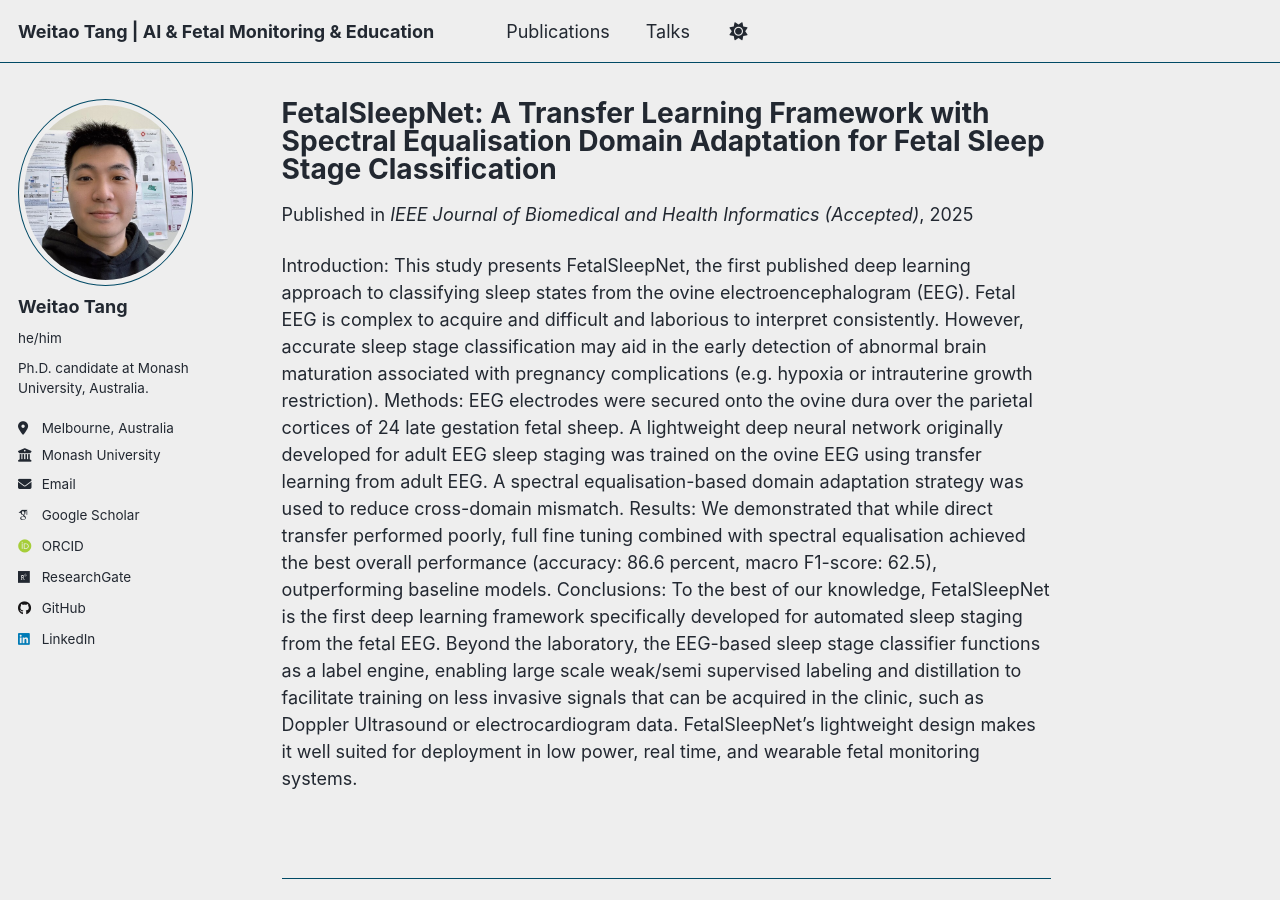
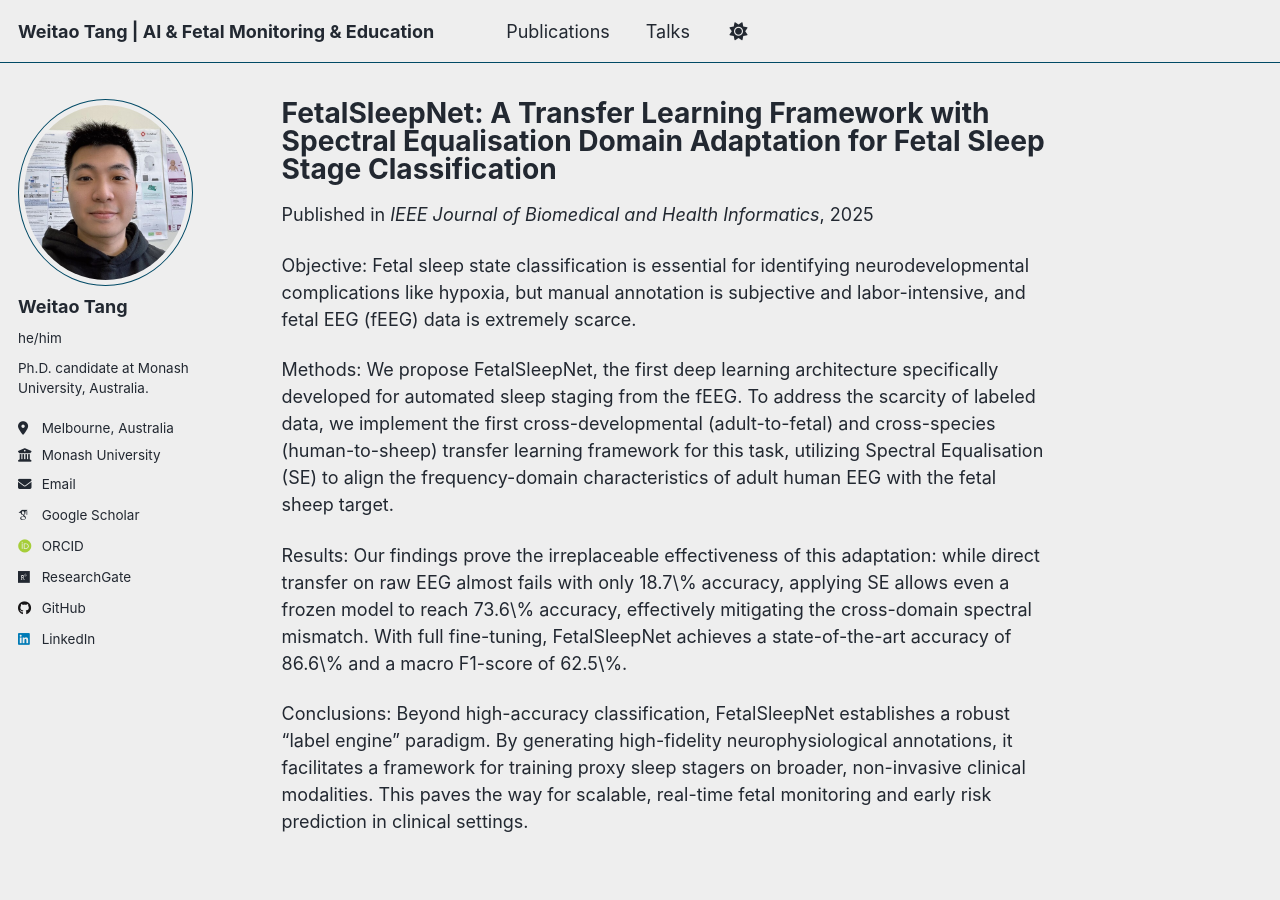
Before and after one commit to WeitaoTang-GitHub/WeitaoTang-GitHub.github.io, a Jekyll site: the page built from _publications/2025-09-12-fetalsleepnet-domain-adaptation.md, in a window 1280 px wide and 900 px high. Built offline with Jekyll 4.4.1, drawn with Linux system fonts in a browser that asks for light colours; some web fonts are replaced.

Commit message:
Update 2025-09-12-fetalsleepnet-domain-adaptation.md

```diff
--- a/_publications/2025-09-12-fetalsleepnet-domain-adaptation.md
+++ b/_publications/2025-09-12-fetalsleepnet-domain-adaptation.md
@@ -5,10 +5,13 @@ category: manuscripts
 permalink: /publication/fetalsleepnet-domain-adaptation
 excerpt: "FetalSleepNet transfers adult sleep EEG knowledge to fetal sheep EEG using spectral equalisation and domain adaptation, improving cross-species fetal sleep stage classification."
 date: 2025-09-12
-venue: "IEEE Journal of Biomedical and Health Informatics (Accepted)"
-paperurl: "https://arxiv.org/abs/2509.10082"
+venue: "IEEE Journal of Biomedical and Health Informatics"
+paperurl: "https://ieeexplore.ieee.org/document/11478039"
 ---
-Introduction: This study presents FetalSleepNet, the first published deep learning approach to classifying sleep states from the ovine electroencephalogram (EEG). Fetal EEG is complex to acquire and difficult and laborious to interpret consistently. However, accurate sleep stage classification may aid in the early detection of abnormal brain maturation associated with pregnancy complications (e.g. hypoxia or intrauterine growth restriction).
-Methods: EEG electrodes were secured onto the ovine dura over the parietal cortices of 24 late gestation fetal sheep. A lightweight deep neural network originally developed for adult EEG sleep staging was trained on the ovine EEG using transfer learning from adult EEG. A spectral equalisation-based domain adaptation strategy was used to reduce cross-domain mismatch.
-Results: We demonstrated that while direct transfer performed poorly, full fine tuning combined with spectral equalisation achieved the best overall performance (accuracy: 86.6 percent, macro F1-score: 62.5), outperforming baseline models.
-Conclusions: To the best of our knowledge, FetalSleepNet is the first deep learning framework specifically developed for automated sleep staging from the fetal EEG. Beyond the laboratory, the EEG-based sleep stage classifier functions as a label engine, enabling large scale weak/semi supervised labeling and distillation to facilitate training on less invasive signals that can be acquired in the clinic, such as Doppler Ultrasound or electrocardiogram data. FetalSleepNet's lightweight design makes it well suited for deployment in low power, real time, and wearable fetal monitoring systems.
+Objective: Fetal sleep state classification is essential for identifying neurodevelopmental complications like hypoxia, but manual annotation is subjective and labor-intensive, and fetal EEG (fEEG) data is extremely scarce.
+
+Methods: We propose FetalSleepNet, the first deep learning architecture specifically developed for automated sleep staging from the fEEG. To address the scarcity of labeled data, we implement the first cross-developmental (adult-to-fetal) and cross-species (human-to-sheep) transfer learning framework for this task, utilizing Spectral Equalisation (SE) to align the frequency-domain characteristics of adult human EEG with the fetal sheep target.
+
+Results: Our findings prove the irreplaceable effectiveness of this adaptation: while direct transfer on raw EEG almost fails with only 18.7\% accuracy, applying SE allows even a frozen model to reach 73.6\% accuracy, effectively mitigating the cross-domain spectral mismatch. With full fine-tuning, FetalSleepNet achieves a state-of-the-art accuracy of 86.6\% and a macro F1-score of 62.5\%.
+
+Conclusions: Beyond high-accuracy classification, FetalSleepNet establishes a robust "label engine" paradigm. By generating high-fidelity neurophysiological annotations, it facilitates a framework for training proxy sleep stagers on broader, non-invasive clinical modalities. This paves the way for scalable, real-time fetal monitoring and early risk prediction in clinical settings.
```
